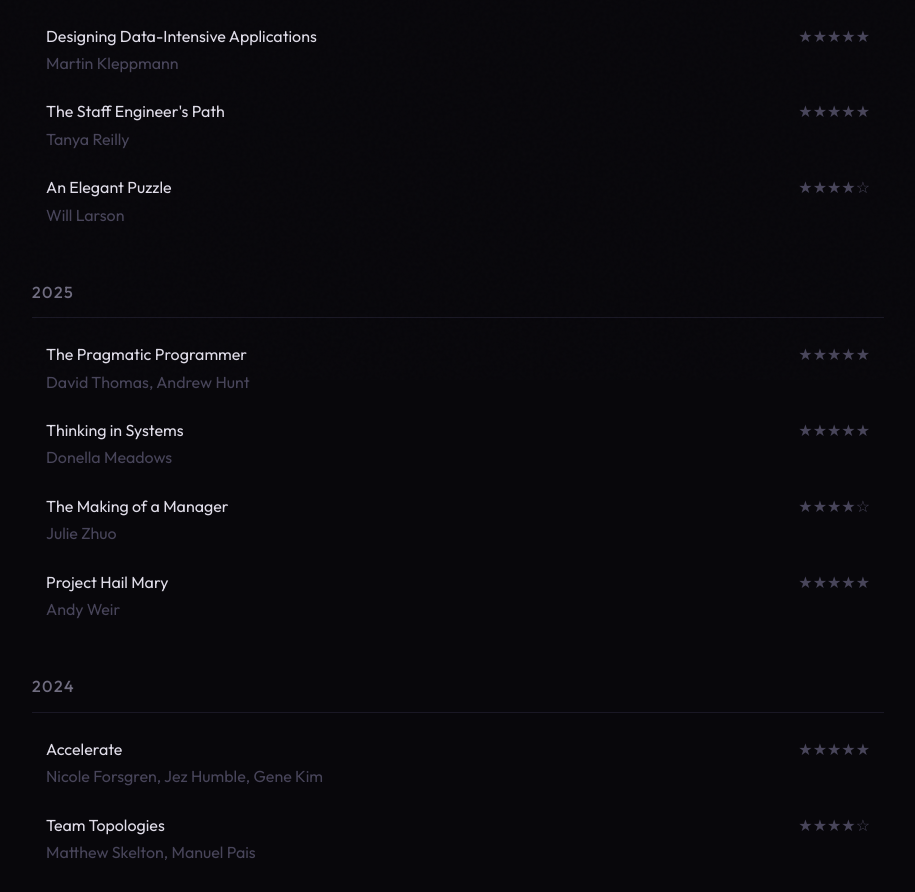
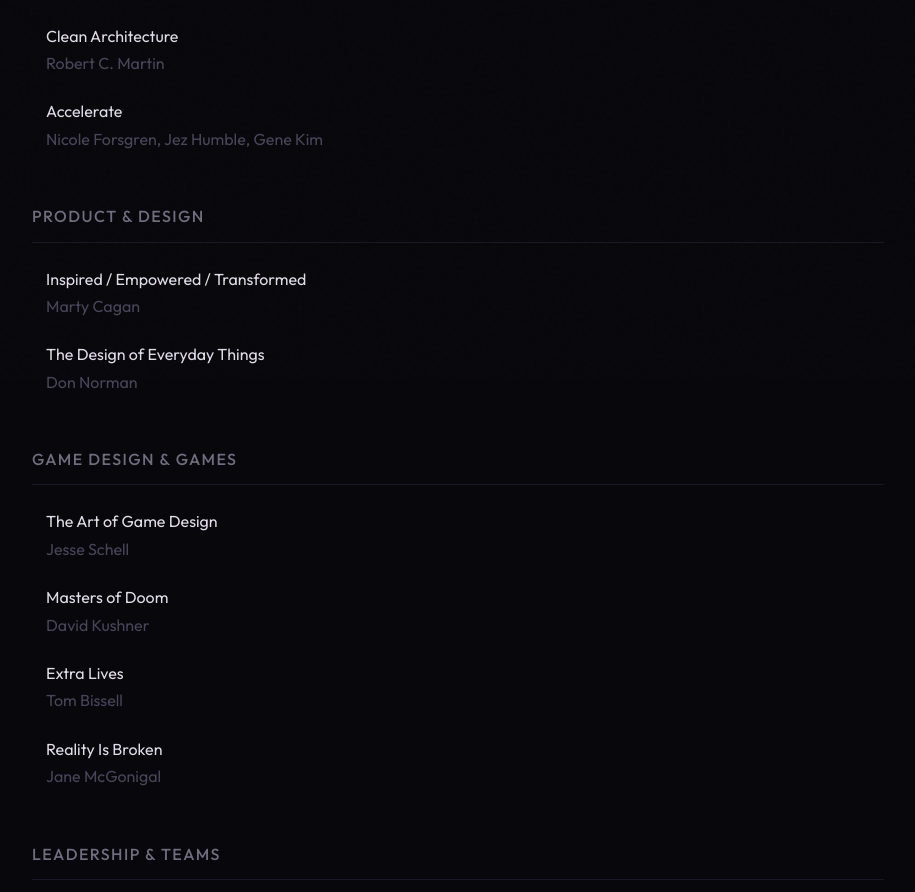
Before and after one commit to shiphrahx/cassia-almeida.com, a Next.js app: page /reading in a window 1280 px wide. Shown: the part 420-1312 px from the top of the page, without its empty margins (182-1097 px from the left). Built offline with nearby package versions, Linux system fonts and the light colour scheme.

Commit message:
feat: reading page by category, data-driven, no star ratings

```diff
--- a/app/globals.css
+++ b/app/globals.css
@@ -473,7 +473,7 @@
 }
 
 /* â”€â”€ Reading â”€â”€ */
-.reading-year-title {
+.reading-group-title {
   font-size: 1rem;
   font-weight: 500;
   color: var(--text-secondary);
@@ -484,7 +484,7 @@
   border-bottom: 1px solid var(--border);
 }
 
-.reading-year { margin-bottom: 40px; }
+.reading-group { margin-bottom: 40px; }
 
 .book-item {
   display: flex;
@@ -498,14 +498,6 @@
 .book-item:hover { background: var(--bg-raised); }
 .book-title { font-size: 1rem; color: var(--text); }
 .book-author { font-size: 1rem; color: var(--text-dim); margin-top: 1px; }
-
-.book-rating {
-  font-family: var(--font-mono);
-  font-size: 1rem;
-  color: var(--text-dim);
-  white-space: nowrap;
-  margin-left: 20px;
-}
 
 /* â”€â”€ Home constellation backdrop â”€â”€ */
 .parallax-backdrop {
--- a/app/reading/page.tsx
+++ b/app/reading/page.tsx
@@ -1,68 +1,41 @@
+import books, { type Book } from "@/data/books";
+
+type CategoryGroup = { category: string; books: Book[] };
+
+function groupByCategory(books: Book[]): CategoryGroup[] {
+  const map = new Map<string, Book[]>();
+  for (const book of books) {
+    if (!map.has(book.category)) map.set(book.category, []);
+    map.get(book.category)!.push(book);
+  }
+  return Array.from(map.entries()).map(([category, books]) => ({ category, books }));
+}
+
 export default function Reading() {
+  const groups = groupByCategory(books);
+
   return (
     <>
       <h1 className="page-title">Reading</h1>
       <p className="page-subtitle">
-        Books I&apos;ve read, by year. A mix of tech, leadership, fiction, and everything in between.
+        Books I&apos;ve read, by category. A mix of tech, leadership, and everything in between.
       </p>
 
-      <div className="reading-year">
-        <div className="reading-year-title">2026</div>
-        <div className="list">
-          <div className="book-item">
-            <div><div className="book-title">Designing Data-Intensive Applications</div><div className="book-author">Martin Kleppmann</div></div>
-            <span className="book-rating">★★★★★</span>
-          </div>
-          <div className="book-item">
-            <div><div className="book-title">The Staff Engineer&apos;s Path</div><div className="book-author">Tanya Reilly</div></div>
-            <span className="book-rating">★★★★★</span>
-          </div>
-          <div className="book-item">
-            <div><div className="book-title">An Elegant Puzzle</div><div className="book-author">Will Larson</div></div>
-            <span className="book-rating">★★★★☆</span>
+      {groups.map(({ category, books: groupBooks }) => (
+        <div key={category} className="reading-group">
+          <div className="reading-group-title">{category}</div>
+          <div className="list">
+            {groupBooks.map((book) => (
+              <div key={book.title} className="book-item">
+                <div>
+                  <div className="book-title">{book.title}</div>
+                  <div className="book-author">{book.author}</div>
+                </div>
+              </div>
+            ))}
           </div>
         </div>
-      </div>
-
-      <div className="reading-year">
-        <div className="reading-year-title">2025</div>
-        <div className="list">
-          <div className="book-item">
-            <div><div className="book-title">The Pragmatic Programmer</div><div className="book-author">David Thomas, Andrew Hunt</div></div>
-            <span className="book-rating">★★★★★</span>
-          </div>
-          <div className="book-item">
-            <div><div className="book-title">Thinking in Systems</div><div className="book-author">Donella Meadows</div></div>
-            <span className="book-rating">★★★★★</span>
-          </div>
-          <div className="book-item">
-            <div><div className="book-title">The Making of a Manager</div><div className="book-author">Julie Zhuo</div></div>
-            <span className="book-rating">★★★★☆</span>
-          </div>
-          <div className="book-item">
-            <div><div className="book-title">Project Hail Mary</div><div className="book-author">Andy Weir</div></div>
-            <span className="book-rating">★★★★★</span>
-          </div>
-        </div>
-      </div>
-
-      <div className="reading-year">
-        <div className="reading-year-title">2024</div>
-        <div className="list">
-          <div className="book-item">
-            <div><div className="book-title">Accelerate</div><div className="book-author">Nicole Forsgren, Jez Humble, Gene Kim</div></div>
-            <span className="book-rating">★★★★★</span>
-          </div>
-          <div className="book-item">
-            <div><div className="book-title">Team Topologies</div><div className="book-author">Matthew Skelton, Manuel Pais</div></div>
-            <span className="book-rating">★★★★☆</span>
-          </div>
-          <div className="book-item">
-            <div><div className="book-title">A Gentleman in Moscow</div><div className="book-author">Amor Towles</div></div>
-            <span className="book-rating">★★★★★</span>
-          </div>
-        </div>
-      </div>
+      ))}
     </>
   );
 }
```
